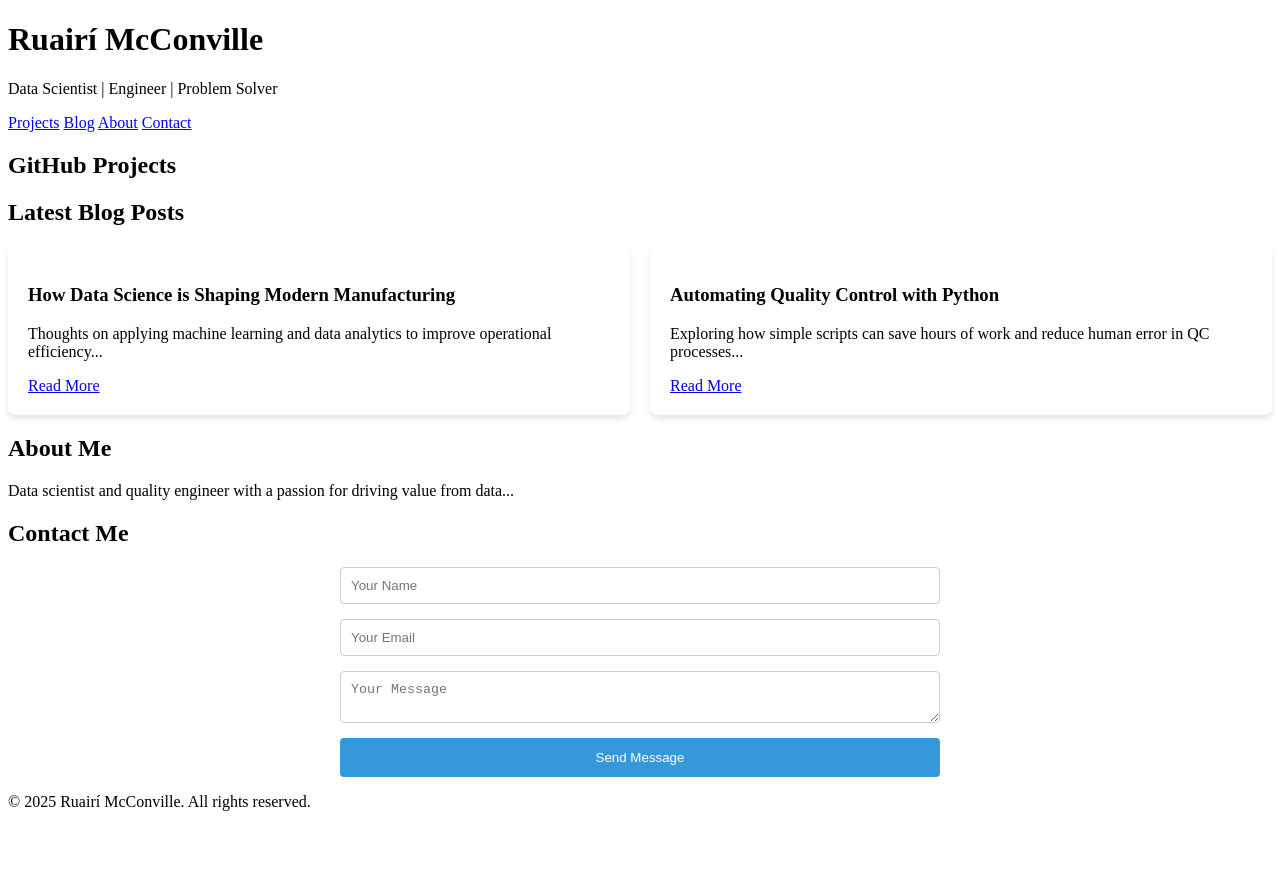
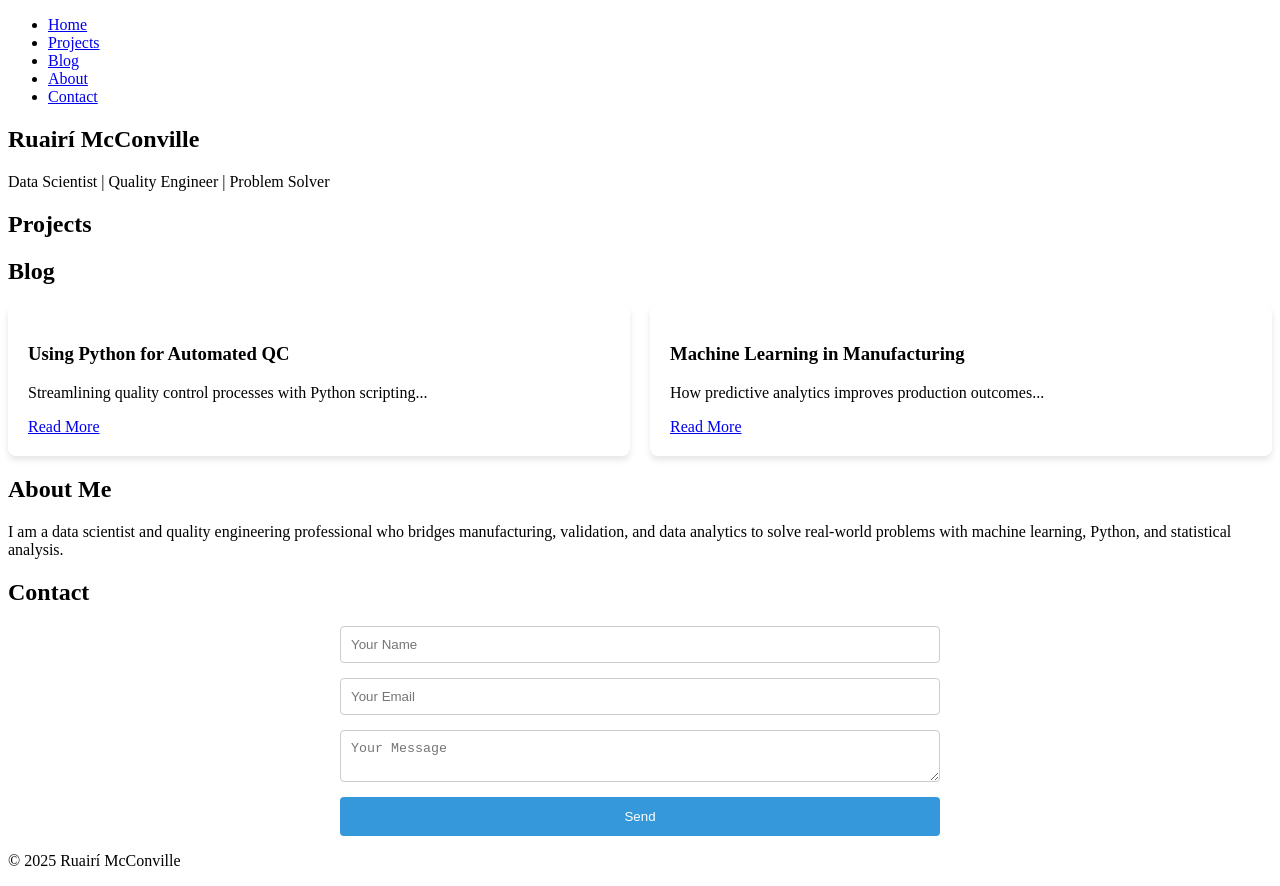
Before and after one commit to ruairi-mcc/ruairi-mcc.github.io, a plain HTML site: page index.html in a window 1280 px wide. Before the commit the page ends 827 px from the top, so only its background shows below. Drawn offline with Linux system fonts and the light colour scheme; no server answers.

Commit message:
Update index.html

```diff
--- a/index.html
+++ b/index.html
@@ -7,35 +7,38 @@
     <link rel="stylesheet" href="style.css">
 </head>
 <body>
-    <header>
-        <div class="container">
-            <h1>Ruairí McConville</h1>
-            <p>Data Scientist | Engineer | Problem Solver</p>
-            <nav>
-                <a href="#projects">Projects</a>
-                <a href="#blog">Blog</a>
-                <a href="#about">About</a>
-                <a href="#contact">Contact</a>
-            </nav>
-        </div>
-    </header>
+
+    <nav>
+        <ul>
+            <li><a href="#home">Home</a></li>
+            <li><a href="#projects">Projects</a></li>
+            <li><a href="#blog">Blog</a></li>
+            <li><a href="#about">About</a></li>
+            <li><a href="#contact">Contact</a></li>
+        </ul>
+    </nav>
+
+    <section id="home" class="center">
+        <h1>Ruairí McConville</h1>
+        <p>Data Scientist | Quality Engineer | Problem Solver</p>
+    </section>
 
     <section id="projects" class="container">
-        <h2>GitHub Projects</h2>
+        <h2>Projects</h2>
         <div id="github-projects" class="grid"></div>
     </section>
 
     <section id="blog" class="container">
-        <h2>Latest Blog Posts</h2>
+        <h2>Blog</h2>
         <div class="blog-list">
             <article>
-                <h3>How Data Science is Shaping Modern Manufacturing</h3>
-                <p>Thoughts on applying machine learning and data analytics to improve operational efficiency...</p>
+                <h3>Using Python for Automated QC</h3>
+                <p>Streamlining quality control processes with Python scripting...</p>
                 <a href="#">Read More</a>
             </article>
             <article>
-                <h3>Automating Quality Control with Python</h3>
-                <p>Exploring how simple scripts can save hours of work and reduce human error in QC processes...</p>
+                <h3>Machine Learning in Manufacturing</h3>
+                <p>How predictive analytics improves production outcomes...</p>
                 <a href="#">Read More</a>
             </article>
         </div>
@@ -43,21 +46,21 @@
 
     <section id="about" class="container">
         <h2>About Me</h2>
-        <p>Data scientist and quality engineer with a passion for driving value from data...</p>
+        <p>I am a data scientist and quality engineering professional who bridges manufacturing, validation, and data analytics to solve real-world problems with machine learning, Python, and statistical analysis.</p>
     </section>
 
     <section id="contact" class="container">
-        <h2>Contact Me</h2>
+        <h2>Contact</h2>
         <form action="https://formspree.io/f/your-form-id" method="POST">
             <input type="text" name="name" placeholder="Your Name" required>
             <input type="email" name="_replyto" placeholder="Your Email" required>
             <textarea name="message" placeholder="Your Message" required></textarea>
-            <button type="submit">Send Message</button>
+            <button type="submit">Send</button>
         </form>
     </section>
 
     <footer>
-        <p>&copy; 2025 Ruairí McConville. All rights reserved.</p>
+        <p>&copy; 2025 Ruairí McConville</p>
     </footer>
 
     <script src="script.js"></script>
```
